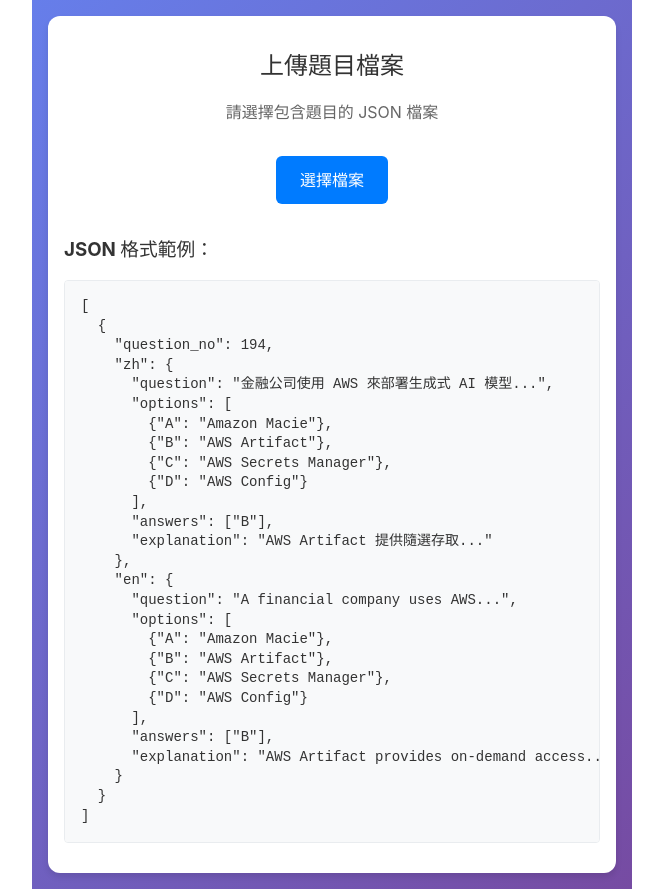
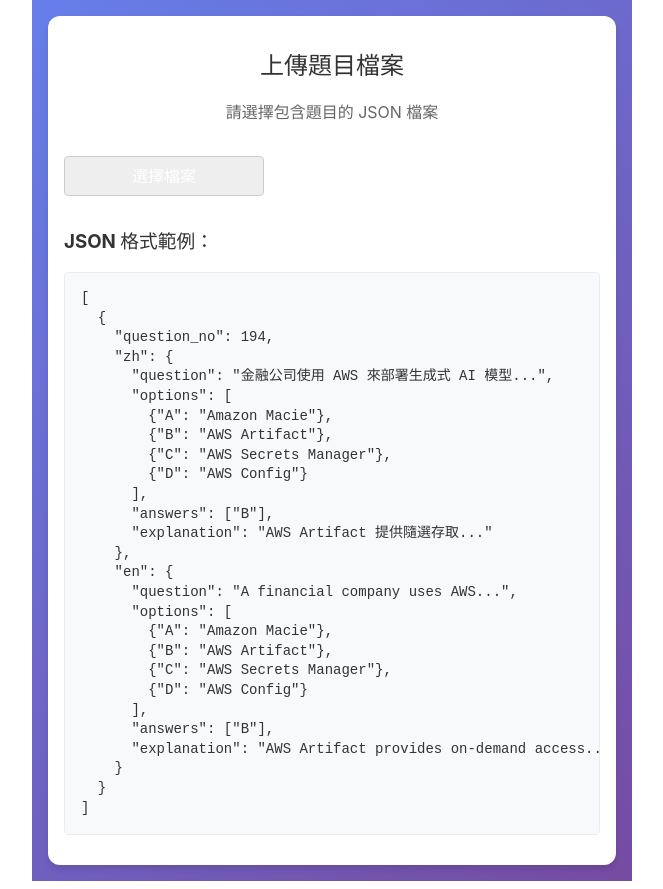
Before and after one commit to Meowccc/quiz, a React (Vite) app: page / in a window 1280 px wide. Shown: the whole page, without its empty margins (308-971 px from the left). Built offline with nearby package versions, Linux system fonts and the light colour scheme.

Commit message:
fix safari upload btn

```diff
--- a/src/components/QuizUploader.tsx
+++ b/src/components/QuizUploader.tsx
@@ -52,7 +52,7 @@ export function QuizUploader({ onQuestionsLoaded }: QuizUploaderProps) {
         <h2>上傳題目檔案</h2>
         <p>請選擇包含題目的 JSON 檔案</p>
 
-        <div className="file-input-wrapper">
+        <div className="file-input-wrapper" style={{ position: 'relative', width: '200px', height: '40px' }}>
           <input
             type="file"
             accept=".json"
@@ -60,8 +60,27 @@ export function QuizUploader({ onQuestionsLoaded }: QuizUploaderProps) {
             disabled={isLoading}
             id="quiz-file-input"
             className="file-input"
+            style={{
+              position: 'absolute',
+              width: '100%',
+              height: '100%',
+              opacity: 0,
+              zIndex: 2,
+              cursor: 'pointer'
+            }}
           />
-          <label htmlFor="quiz-file-input" className="file-input-label">
+          <label htmlFor="quiz-file-input" className="file-input-label" style={{
+            display: 'flex',
+            alignItems: 'center',
+            justifyContent: 'center',
+            background: '#eee',
+            border: '1px solid #ccc',
+            borderRadius: '4px',
+            width: '100%',
+            height: '100%',
+            position: 'relative',
+            zIndex: 1
+          }}>
             {isLoading ? '載入中...' : '選擇檔案'}
           </label>
         </div>
@@ -75,7 +94,7 @@ export function QuizUploader({ onQuestionsLoaded }: QuizUploaderProps) {
         <div className="format-example">
           <h3>JSON 格式範例：</h3>
           <pre className="json-example">
-{`[
+            {`[
   {
     "question_no": 194,
     "zh": {
```
